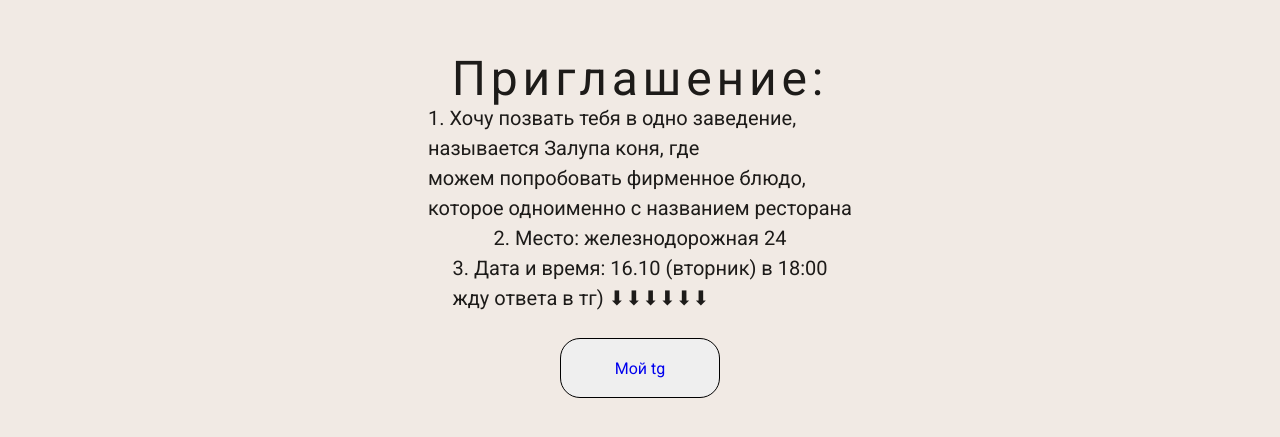
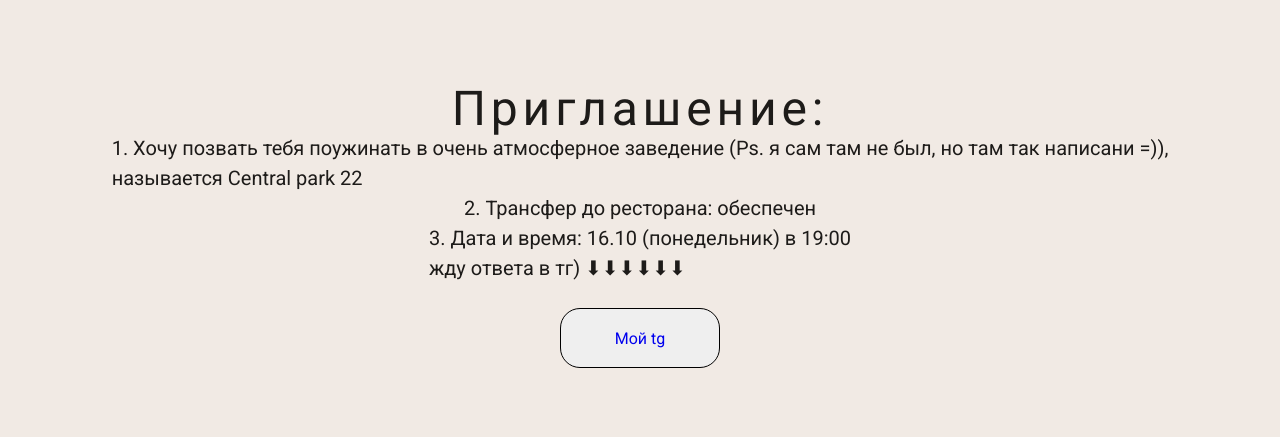
Before and after one commit to bulatoff0/greet-proj, a plain HTML site: page index.html in a window 1280 px wide. Shown: the part 2241-2678 px from the top of the page. Drawn offline with Linux system fonts and the light colour scheme.

```diff
--- a/index.html
+++ b/index.html
@@ -79,14 +79,15 @@
       <div class="section1" id="sec3">
         <h2 class="wrapper1__rules-rule">Приглашение:</h2>
         <p class="wrapper1__rules-position">
-          1. Хочу позвать тебя в одно заведение, <br />
-          называется Залупа коня, где <br />
-          можем попробовать фирменное блюдо,<br />
-          которое одноименно с названием ресторана
+          1. Хочу позвать тебя поужинать в очень атмосферное заведение (Ps. я
+          сам там не был, но там так написани =)), <br />
+          называется Central park 22
         </p>
-        <p class="wrapper1__rules-position">2. Место: железнодорожная 24</p>
         <p class="wrapper1__rules-position">
-          3. Дата и время: 16.10 (вторник) в 18:00 <br />
+          2. Трансфер до ресторана: обеспечен
+        </p>
+        <p class="wrapper1__rules-position">
+          3. Дата и время: 16.10 (понедельник) в 19:00 <br />
           жду ответа в тг) ⬇⬇⬇⬇⬇⬇
         </p>
 
```
